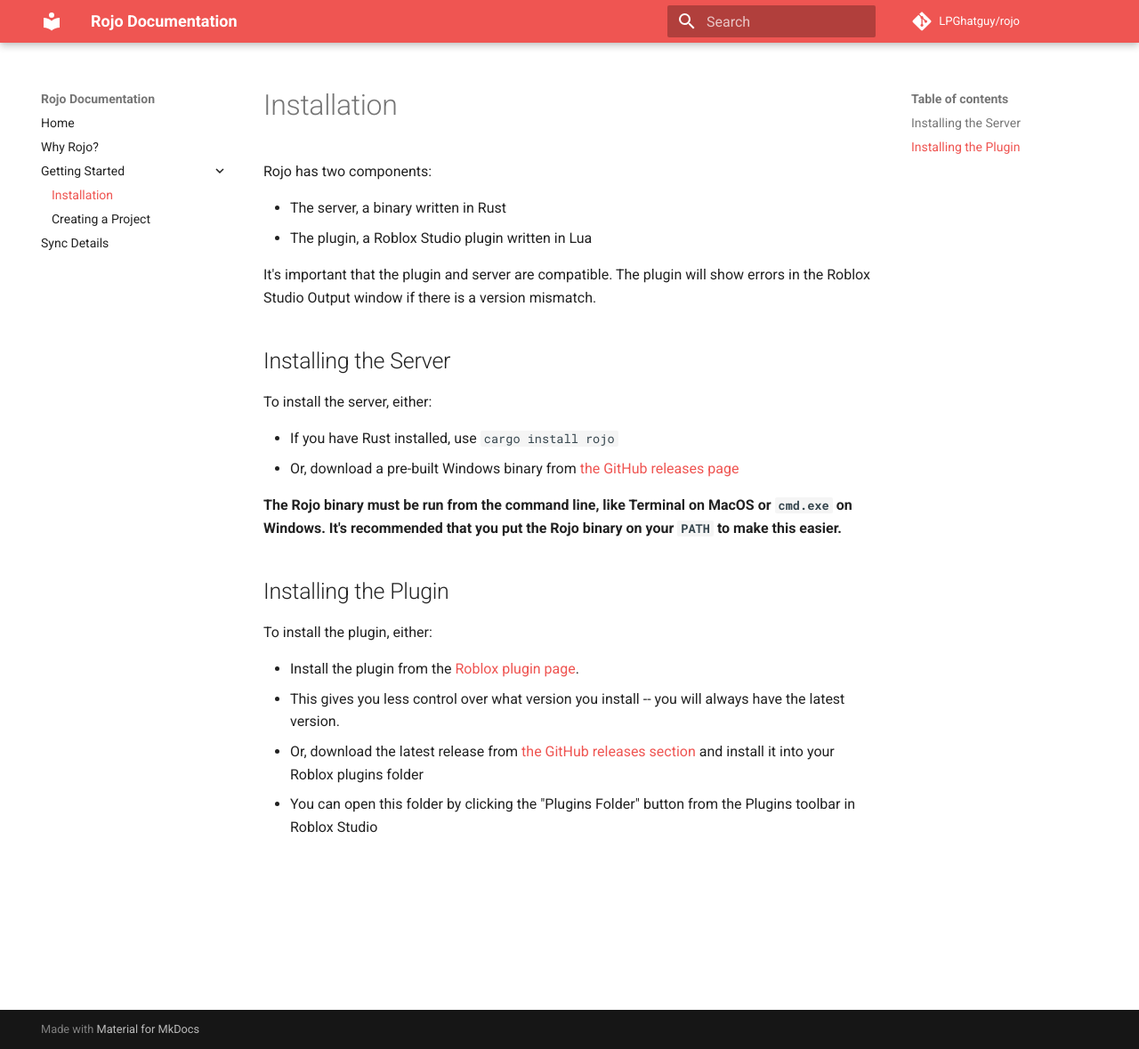
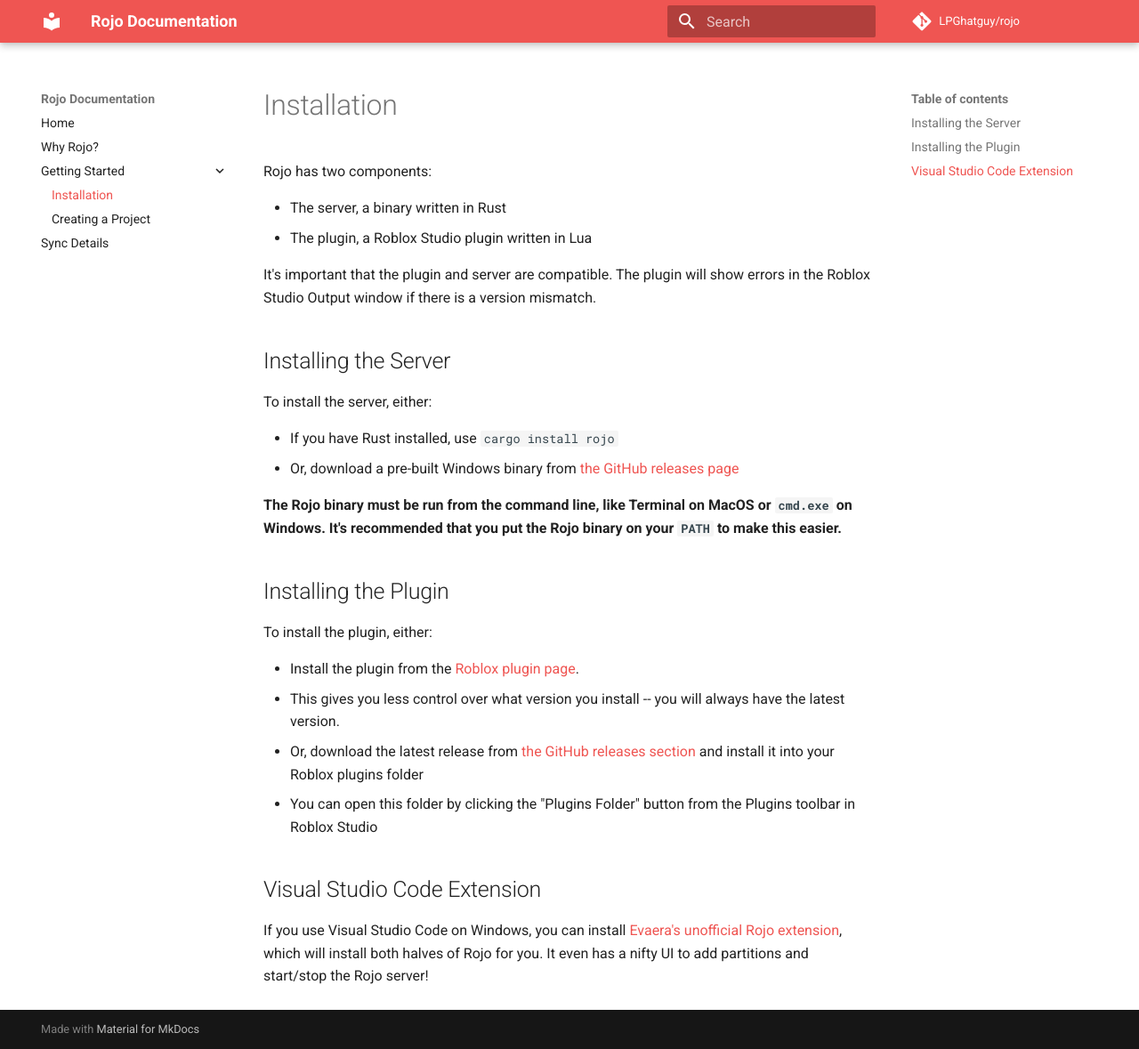
Before and after one commit to rojo-rbx/rojo, an MkDocs documentation site: the page built from docs/getting-started/installation.md, in a window 1280 px wide and 1179 px high. Shown: the whole window at 89% size. Built offline with MkDocs 1.6.1 and Material for MkDocs 9.7.7, drawn with Linux system fonts in a browser that asks for light colours; comment, search, counter and statistics services are not loaded; old or Windows-style settings are respelled for this version of MkDocs.

Commit message:
Mention VS Code extension in getting started guide

```diff
--- a/docs/getting-started/installation.md
+++ b/docs/getting-started/installation.md
@@ -21,3 +21,6 @@
   * This gives you less control over what version you install -- you will always have the latest version.
 * Or, download the latest release from [the GitHub releases section](https://github.com/LPGhatguy/rojo/releases) and install it into your Roblox plugins folder
   * You can open this folder by clicking the "Plugins Folder" button from the Plugins toolbar in Roblox Studio
+
+## Visual Studio Code Extension
+If you use Visual Studio Code on Windows, you can install [Evaera's unofficial Rojo extension](https://marketplace.visualstudio.com/items?itemName=evaera.vscode-rojo), which will install both halves of Rojo for you. It even has a nifty UI to add partitions and start/stop the Rojo server!
```
